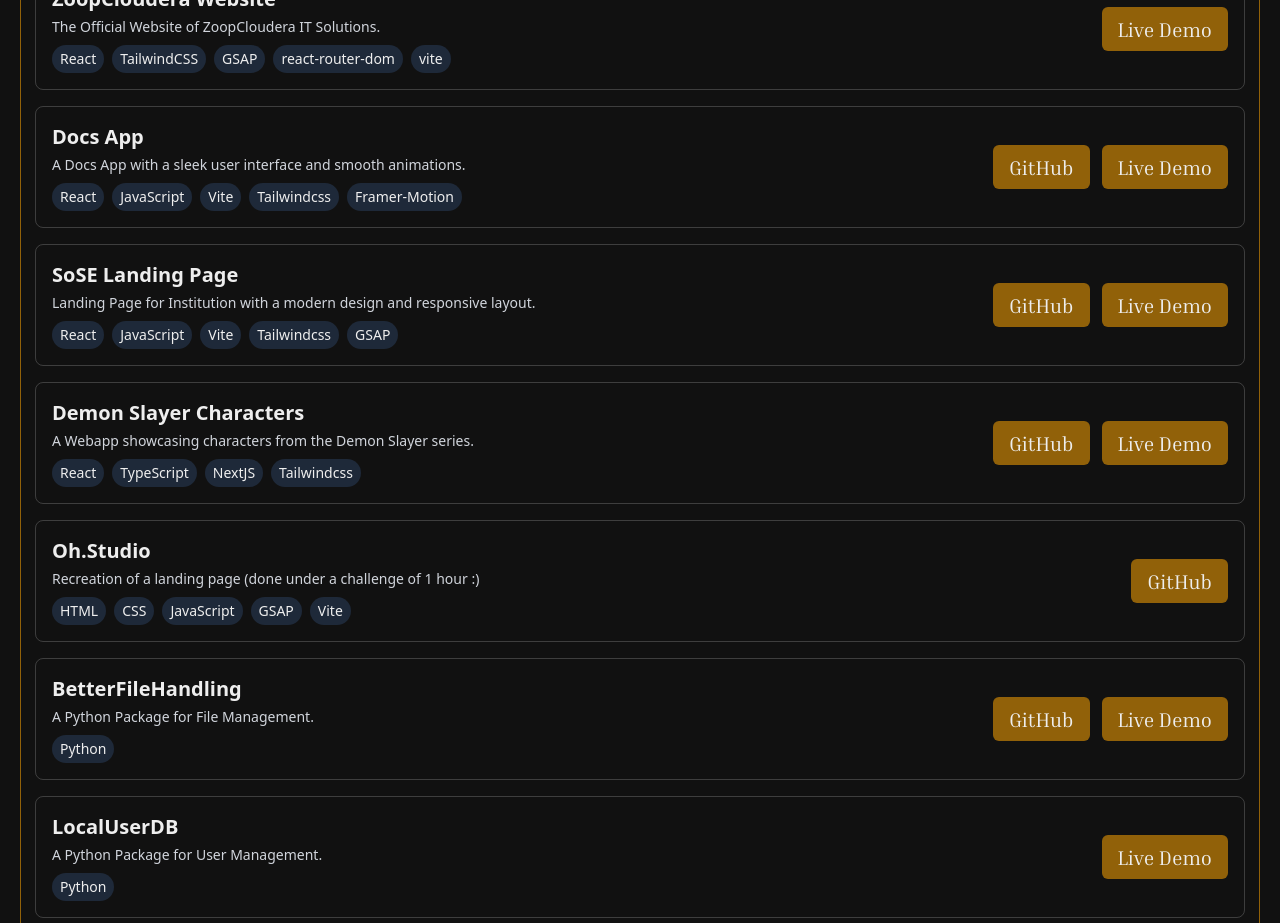
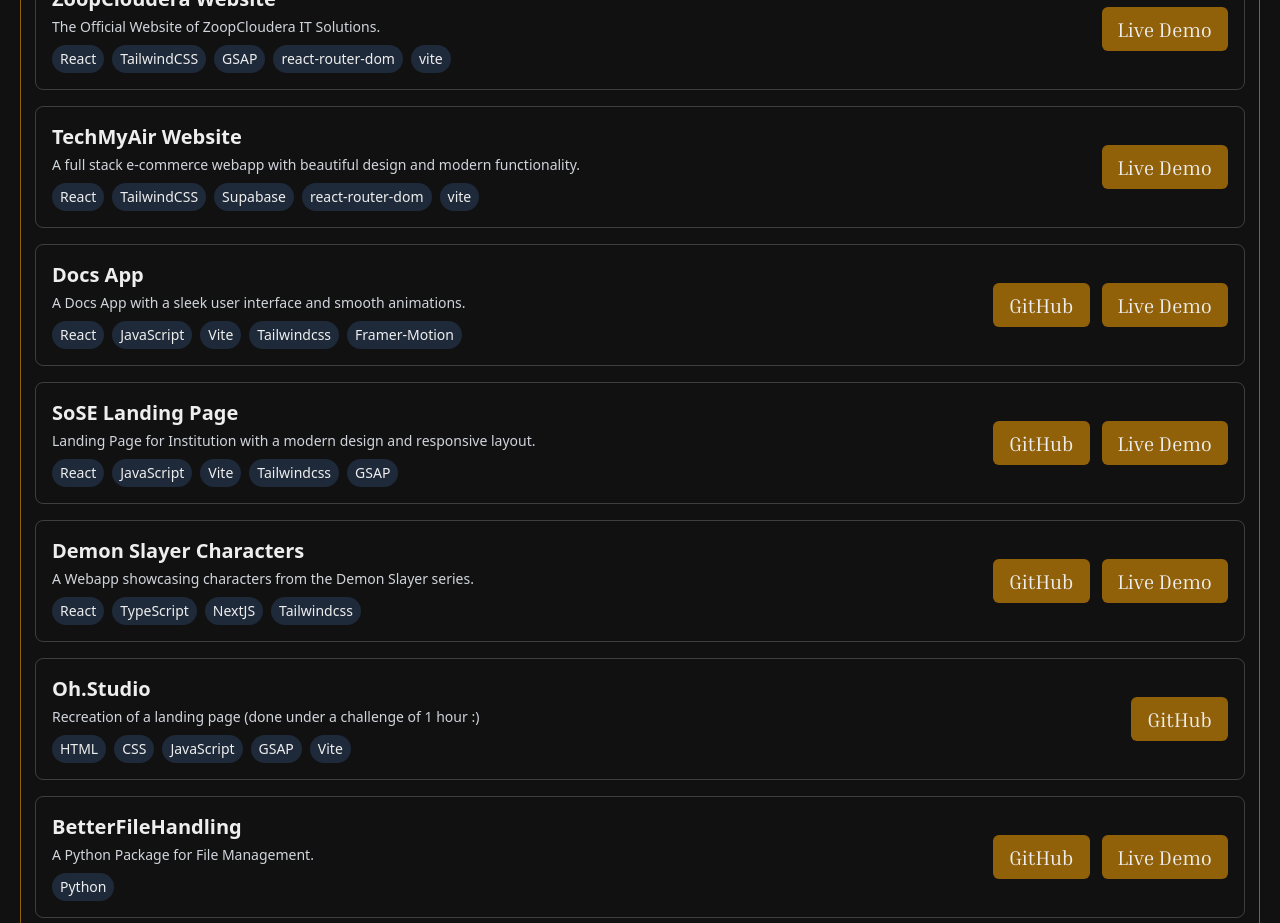
Before and after one commit to akshprooo/portfolio, a React (Vite) app: page / in a window 1280 px wide. Shown: the part 1320-2243 px from the top of the page. Built offline with nearby package versions, Linux system fonts and the light colour scheme.

Commit message:
new projecty

```diff
--- a/src/data/Project.js
+++ b/src/data/Project.js
@@ -1,6 +1,7 @@
 const ProjectsData = [
     {name: 'Atlas Software Website', description: 'This Was the Creation of Atlas Software Website', live:'https://atlas-software.org', techStack: ['HTML', 'CSS', 'JS']},
     {name: 'ZoopCloudera Website', description: 'The Official Website of ZoopCloudera IT Solutions.', live:'https://zoopcloudera.in', techStack: ['React', 'TailwindCSS', 'GSAP', 'react-router-dom', 'vite']},
+    {name: 'TechMyAir Website', description: 'A full stack e-commerce webapp with beautiful design and modern functionality.', live:'https://techmyair.vercel.app', techStack: ['React', 'TailwindCSS', 'Supabase', 'react-router-dom', 'vite']},
     {name: 'Docs App', description: 'A Docs App with a sleek user interface and smooth animations.', github:'https://github.com/akshprooo/DocsApp', live:'https://docs-app-orpin-tau.vercel.app/', techStack: ['React', 'JavaScript', 'Vite', 'Tailwindcss', 'Framer-Motion']},
     {name: 'SoSE Landing Page', description: 'Landing Page for Institution with a modern design and responsive layout.', github:'https://github.com/akshprooo/sose', live:'https://sose-cyan.vercel.app/', techStack: ['React', 'JavaScript', 'Vite', 'Tailwindcss', 'GSAP']},
     {name: 'Demon Slayer Characters', description: 'A Webapp showcasing characters from the Demon Slayer series.', github:'https://github.com/akshprooo/demon_slayer-characters/', live:'https://demonslayer-kappa.vercel.app/', techStack: ['React', 'TypeScript', 'NextJS', 'Tailwindcss']},
```
